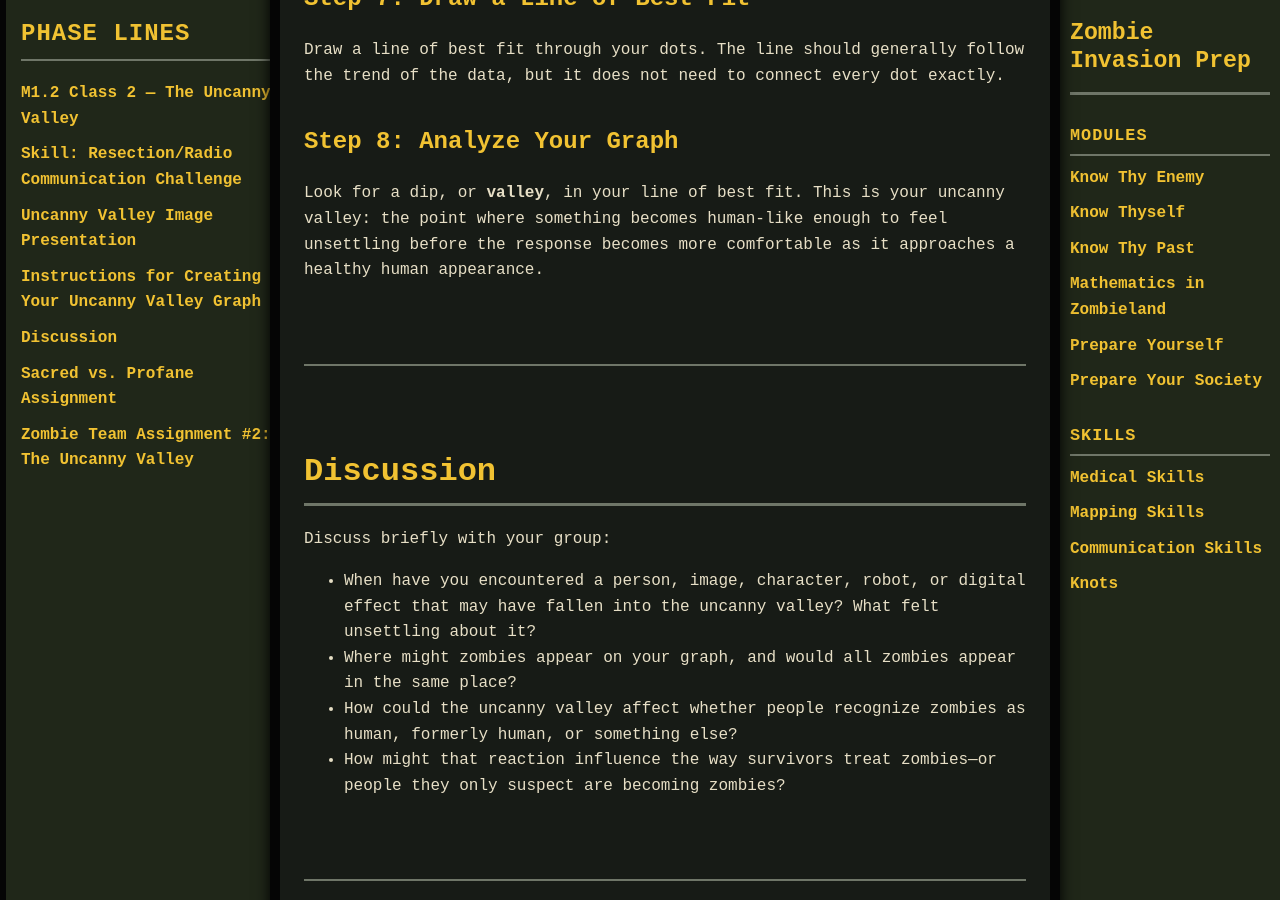
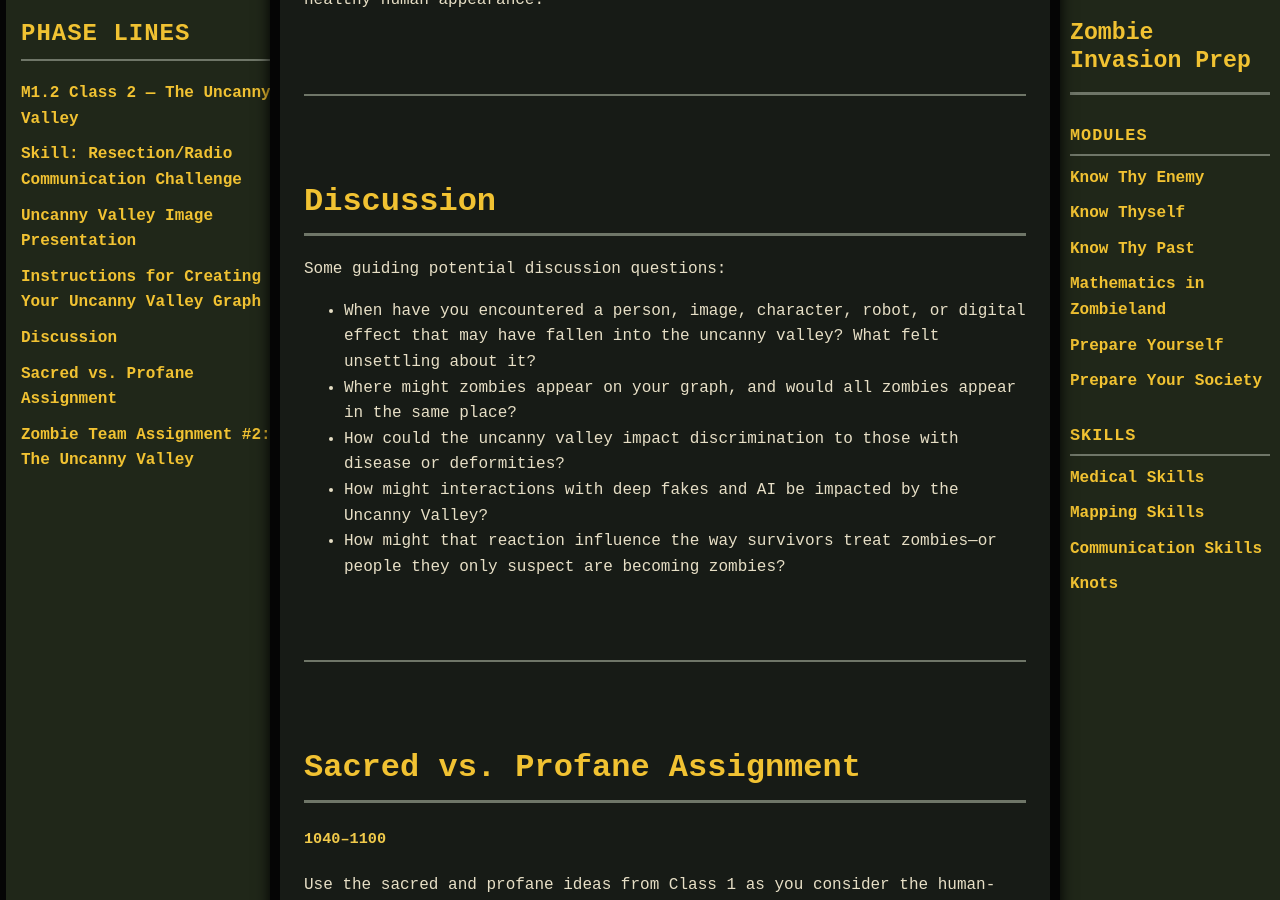
Before and after one commit to jboyce1/ZombieInvasionPrep, a Jekyll site: the page built from classes/know_thyself/class2.md, in a window 1280 px wide and 900 px high, scrolled down 4054 px. Built offline with Jekyll 4.4.1, drawn with Linux system fonts in a browser that asks for light colours; some of the changed text lies outside the part shown.

Commit message:
Revise Uncanny Valley class guidance

```diff
--- a/classes/know_thyself/class2.md
+++ b/classes/know_thyself/class2.md
@@ -20,7 +20,7 @@
 
 ## Essential Question
 
-**How does the uncanny valley shape our response to zombies and other human-like figures?**
+**How does the uncanny valley shape our response to zombies and other liminal figures?**
 
 ---
 
@@ -59,8 +59,6 @@
 * identify known points and take careful bearings
 * communicate one clear piece of information at a time
 * repeat back critical information to confirm that it was received correctly
-* use agreed-upon labels for locations, bearings, and team members
-* verify your intersection before reporting a final location
 
 ---
 
@@ -101,35 +99,35 @@
 
 # Instructions for Creating Your Uncanny Valley Graph
 
-## Step 1: Letter the Images
+### Step 1: Letter the Images
 
 Give every image a unique letter.
 
-## Step 2: Rank Your Emotional Response
+### Step 2: Rank Your Emotional Response
 
 Look at each image and decide how you feel about it. Arrange the images in order from the **creepiest**—those that make you feel the most uneasy—to those that give you the most **positive feelings**.
 
-## Step 3: Rank Human Likeness
+### Step 3: Rank Human Likeness
 
 Order the images again, this time based on how human-like they are. Start with images that have no human features at all and continue through those that look like a **happy, healthy human**.
 
-## Step 4: Build the X-Axis
+### Step 4: Build the X-Axis
 
 Take out your graph paper. On the X-axis—the horizontal axis—place the letters in the order you created in Step 3. Put the least human-like image on the left and the happy, healthy human on the right.
 
-## Step 5: Build the Y-Axis
+### Step 5: Build the Y-Axis
 
 On the Y-axis—the vertical axis—place the letters in the order you created in Step 2. Put the creepiest feelings at the bottom and the most positive feelings at the top.
 
-## Step 6: Plot Each Image
+### Step 6: Plot Each Image
 
 Find where each image's position on the two lists intersects and place a dot there. For example, if image F was third on both lists, find the third position on the X-axis and the third position on the Y-axis, then place a dot where they meet.
 
-## Step 7: Draw a Line of Best Fit
+### Step 7: Draw a Line of Best Fit
 
 Draw a line of best fit through your dots. The line should generally follow the trend of the data, but it does not need to connect every dot exactly.
 
-## Step 8: Analyze Your Graph
+### Step 8: Analyze Your Graph
 
 Look for a dip, or **valley**, in your line of best fit. This is your uncanny valley: the point where something becomes human-like enough to feel unsettling before the response becomes more comfortable as it approaches a healthy human appearance.
 
@@ -137,11 +135,12 @@
 
 # Discussion
 
-Discuss briefly with your group:
+Some guiding potential discussion questions:
 
 * When have you encountered a person, image, character, robot, or digital effect that may have fallen into the uncanny valley? What felt unsettling about it?
 * Where might zombies appear on your graph, and would all zombies appear in the same place?
-* How could the uncanny valley affect whether people recognize zombies as human, formerly human, or something else?
+* How could the uncanny valley impact discrimination to those with disease or deformities?
+* How might interactions with deep fakes and AI be impacted by the Uncanny Valley?
 * How might that reaction influence the way survivors treat zombies—or people they only suspect are becoming zombies?
 
 ---
@@ -175,7 +174,6 @@
 * identify every required product, graph, example, explanation, and citation
 * decide what the group wants its final product to communicate
 * assign initial roles and responsibilities
-* list any information or materials the group must gather before the next class
 * create a realistic order of work for completing the assignment
 * confirm that every group member understands the plan
 
```
Also changed, not shown: other parts of classes/know_thyself/class2.md (+1 -1 lines).
